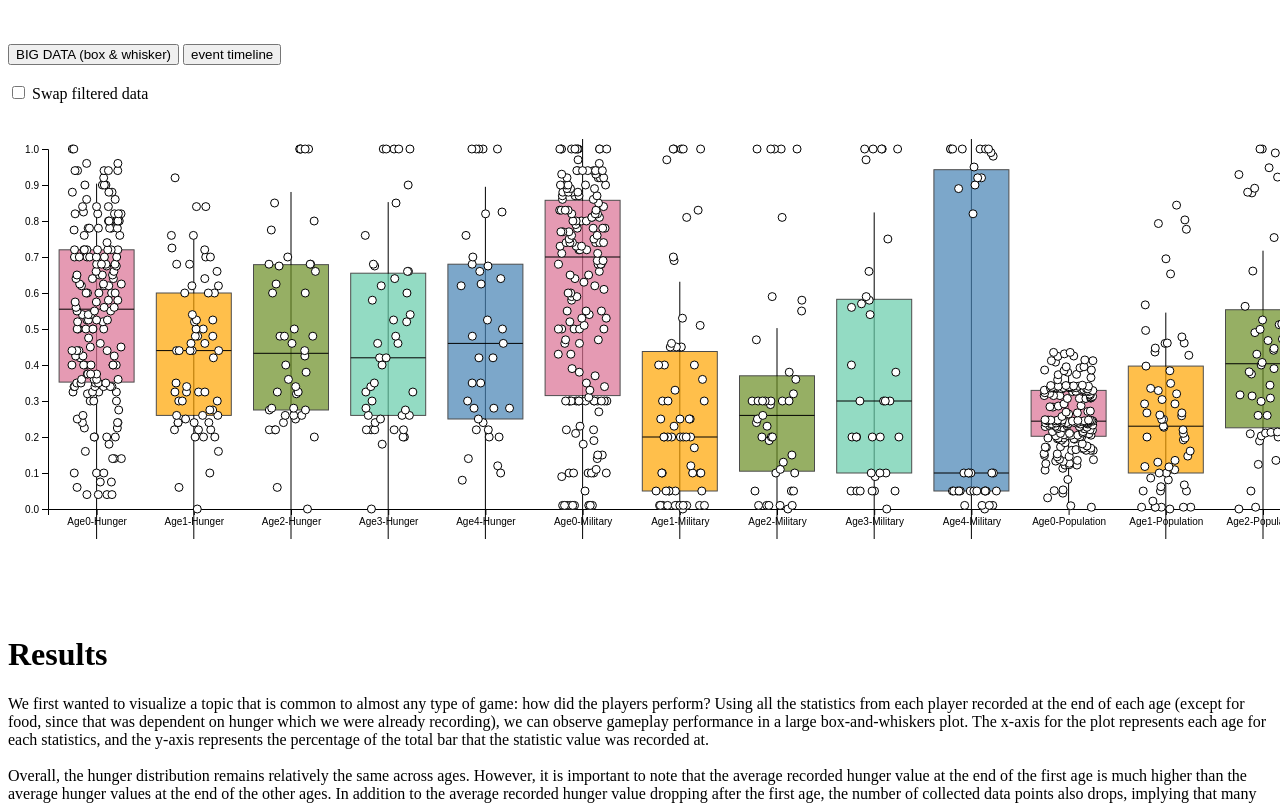
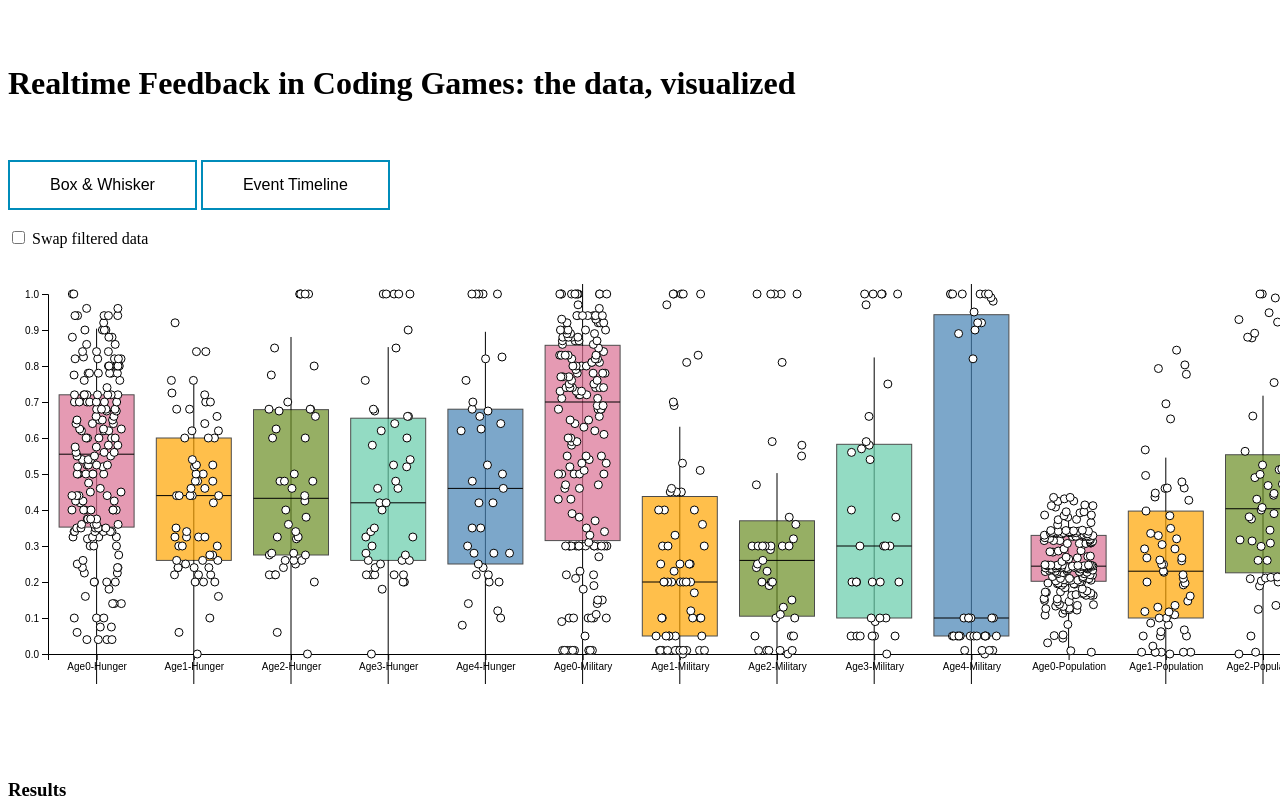
Before and after one commit to gmpelella/mqp-results, a plain HTML site: page index.html in a window 1280 px wide. Shown: the top 804 px of the page. Drawn offline with nearby package versions, Linux system fonts and the light colour scheme.

Commit message:
results and discussion

```diff
--- a/index.html
+++ b/index.html
@@ -16,11 +16,14 @@
 
 <br/>
 <br/>
+<h1> Realtime Feedback in Coding Games: the data, visualized</h1>
+<br/>
+<br/>
 
 <!-- future change graph buttons here -->
 <div id="buttonDiv">
-    <button onclick="updateBigData()">BIG DATA (box & whisker)</button>
-    <button onclick="updateEvent()">event timeline</button>
+    <button onclick="updateBigData()">Box & Whisker</button>
+    <button onclick="updateEvent()">Event Timeline</button>
 </div>
 
 <br/>
@@ -42,11 +45,11 @@
 <br/>
 <br/>
 <br/>
-<h1>Results</h1>
+<h3>Results</h3>
 <p id="description">filler text - make a narrative to make this a standalone site in addition to filler for the essay</p>
 <br/>
 <br/>
-<h1>Discussion</h1>
+<h3>Discussion</h3>
 <p>Based on the gameplay results gathered from all of our playtesters, it is clear to see that each player had a different experience within the game. Formulating all of the graphs from the collected data revealed just how mixed the results were. In almost every category, player opinions were either quite positive or fairly negative, and the quantitative data was evenly split between higher and lower values. Therefore, as an overall statement, we can assume that our implementation of the game was not the most effective, but that is not to say the visuals did not assist the players in making informed decisions.</p>
 <p>Many players were able to progress through the game, although most gameplay sessions ended in a game over. With each successive age, less and less decisions were recorded since more and more players were losing the game and not progressing. During our playtesting sessions, we observed that many first-time playthroughs of the game resulted in a game over within the first few prompts. This seemed to be mostly because the players had a hard time understanding the mechanics of the game within the time limit at first. However, when players restarted the game, in general they got closer to the end, and most players completed the game before the end of each session. Although it was not our original intention when designing the game, Coding Through the Ages ended up requiring several tries to master, and this may suggest that more game balancing was needed.</p>
 <p>Going into further detail about each statistic, the hunger statistic distribution remaining relatively the same shape across each age implies that players were able to manage it quite consistently. Once players understood that the hunger bar reaching 0 meant game over, it seems that they kept an eye especially on that hunger bar in the visual and did not let it get too low. As we observed during our playtesting sessions, some players would eat whenever they had food and their hunger was not at the maximum, and others would play a riskier game and let the hunger get really low before spamming the eat() command. The red coloring, positioning,  and relatively fast decrease of the hunger bar may have allowed players to pay attention to the current status of their hunger.</p>
--- a/style.css
+++ b/style.css
@@ -1,3 +1,12 @@
+
+button{
+    font-size: 16px;
+    padding: 14px 40px;
+    background-color: white;
+    color: black;
+    border: 2px solid #008CBA;
+}
+
 
 div.tooltip {
     position: absolute;
```
